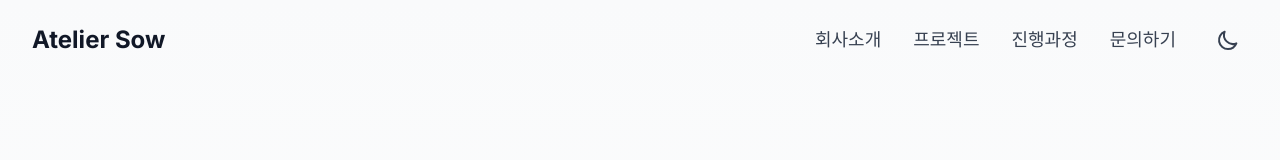
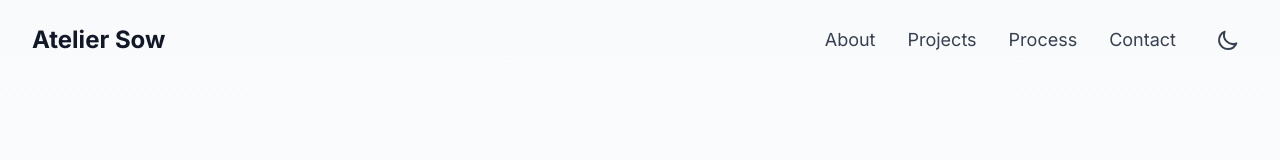
Before and after one commit to leessang10/sow_project, a Next.js app: page / in a window 1280 px wide. Shown: the top 160 px of the page. Built offline with nearby package versions, Linux system fonts and the light colour scheme.

Commit message:
feat: 메뉴 항목들 영어로 변경

```diff
--- a/app/components/Navigation.tsx
+++ b/app/components/Navigation.tsx
@@ -7,10 +7,10 @@ import DesktopMenuItem from './navigation/DesktopMenuItem';
 import MobileMenu from './navigation/MobileMenu';
 
 const menuItems = [
-    {href: "/about", text: "회사소개"},
-    {href: "/projects", text: "프로젝트"},
-    {href: "/process", text: "진행과정"},
-    {href: "/contact", text: "문의하기"}
+    {href: "/about", text: "About"},
+    {href: "/projects", text: "Projects"},
+    {href: "/process", text: "Process"},
+    {href: "/contact", text: "Contact"}
 ];
 
 export default function Navigation() {
```
